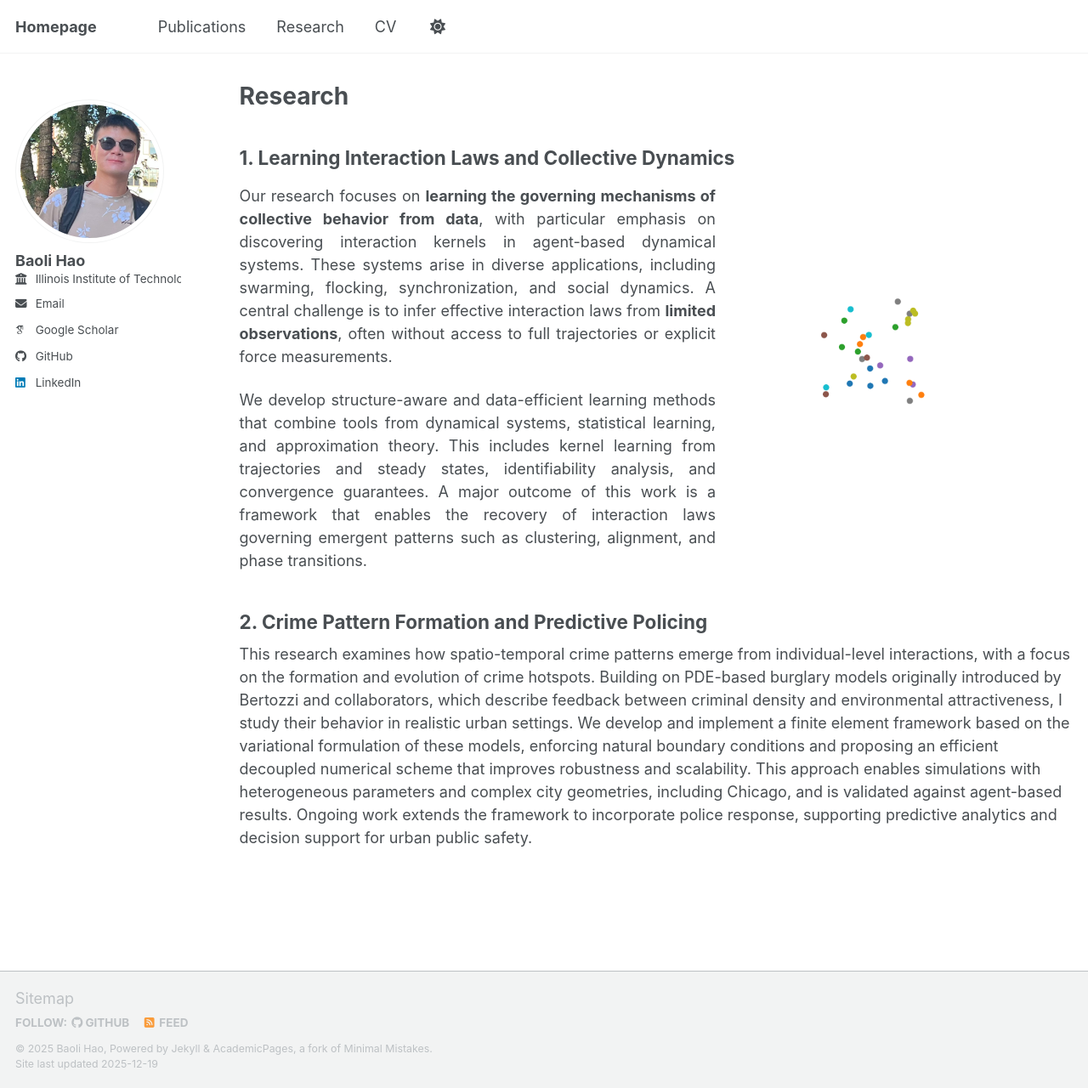
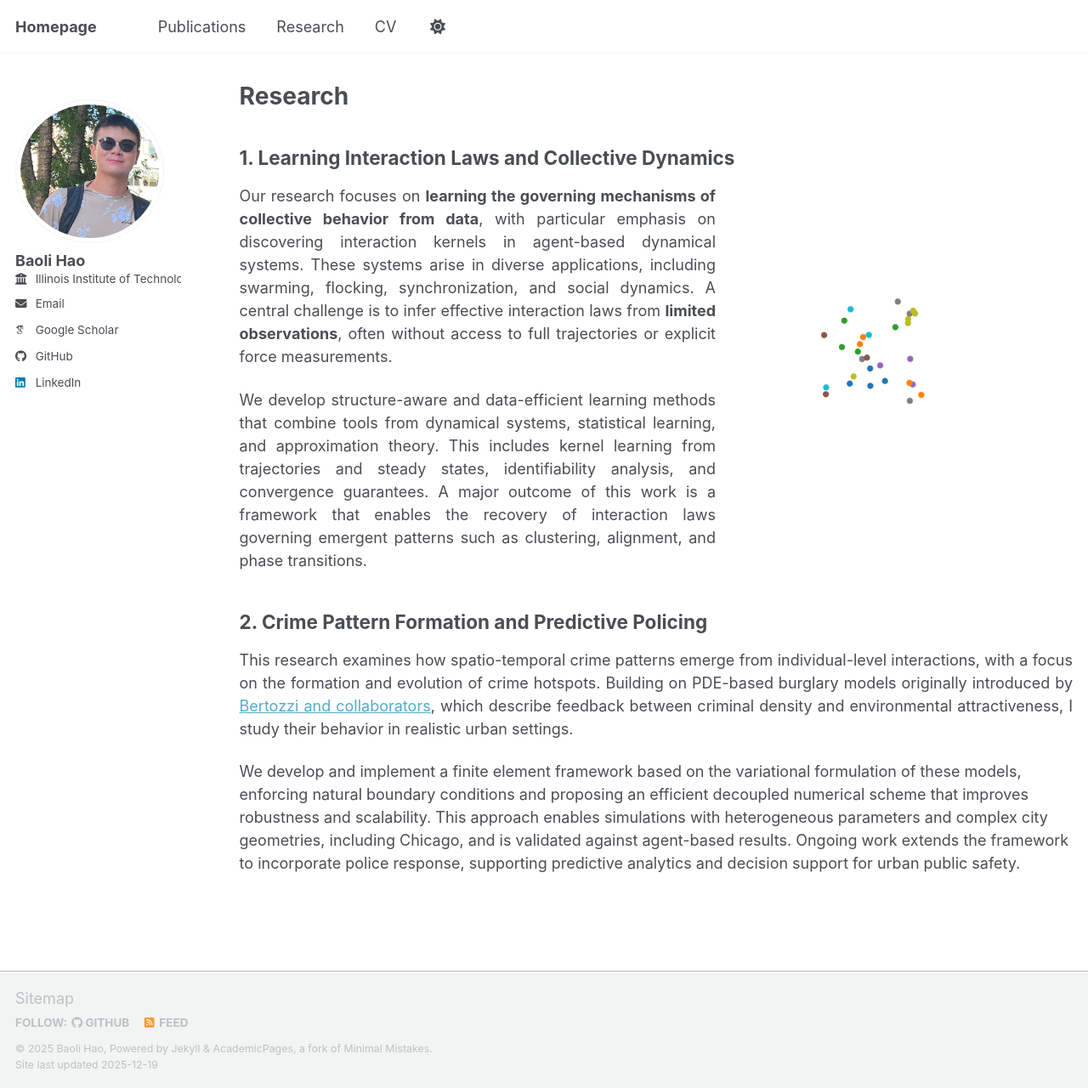
Before and after one commit to baolihao/baolihao.github.io, a Jekyll site: the page built from _pages/portfolio.html, in a window 1280 px wide and 1280 px high. Shown: the whole window at 85% size. Built offline with Jekyll 4.4.1, drawn with Linux system fonts in a browser that asks for light colours; some web fonts are replaced; a script bundle is joined from its source files by our own code; library files that are not in the unit come from our copies.

Commit message:
Update portfolio.html

```diff
--- a/_pages/portfolio.html
+++ b/_pages/portfolio.html
@@ -19,12 +19,13 @@ identifiability analysis, and convergence guarantees. A major outcome of this wo
 framework that enables the recovery of interaction laws governing emergent patterns such as clustering, alignment, and phase transitions.</p>
 
 <h2>2. Crime Pattern Formation and Predictive Policing</h2>
-This research examines how spatio-temporal crime patterns emerge from individual-level interactions, with a focus on the
-formation and evolution of crime hotspots. Building on PDE-based burglary models originally introduced by <https://www.math.ucla.edu/~bertozzi/papers/M3AS-final.pdf>Bertozzi and collaborators,
-which describe feedback between criminal density and environmental attractiveness, I study their behavior in realistic urban settings.
+<p style="text-align: justify;">This research examines how spatio-temporal crime patterns emerge from individual-level interactions, with a focus on the
+formation and evolution of crime hotspots. Building on PDE-based burglary models originally introduced by
+<a href = "https://www.math.ucla.edu/~bertozzi/papers/M3AS-final.pdf">Bertozzi and collaborators</a>,
+which describe feedback between criminal density and environmental attractiveness, I study their behavior in realistic urban settings.</p>
 
-We develop and implement a finite element framework based on the variational formulation of these models,
+<p>We develop and implement a finite element framework based on the variational formulation of these models,
 enforcing natural boundary conditions and proposing an efficient decoupled numerical scheme that improves robustness and scalability.
 This approach enables simulations with heterogeneous parameters and complex city geometries,
 including Chicago, and is validated against agent-based results. Ongoing work extends
-the framework to incorporate police response, supporting predictive analytics and decision support for urban public safety.
+the framework to incorporate police response, supporting predictive analytics and decision support for urban public safety.</p>
```
